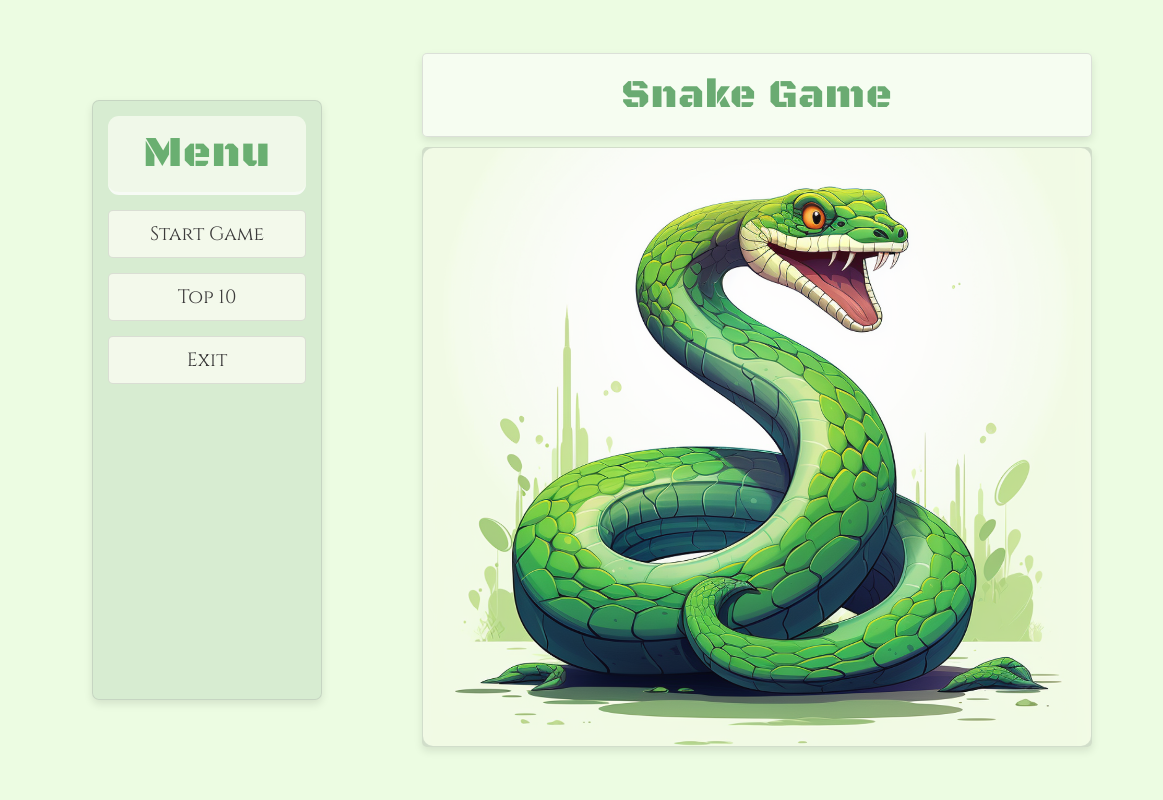
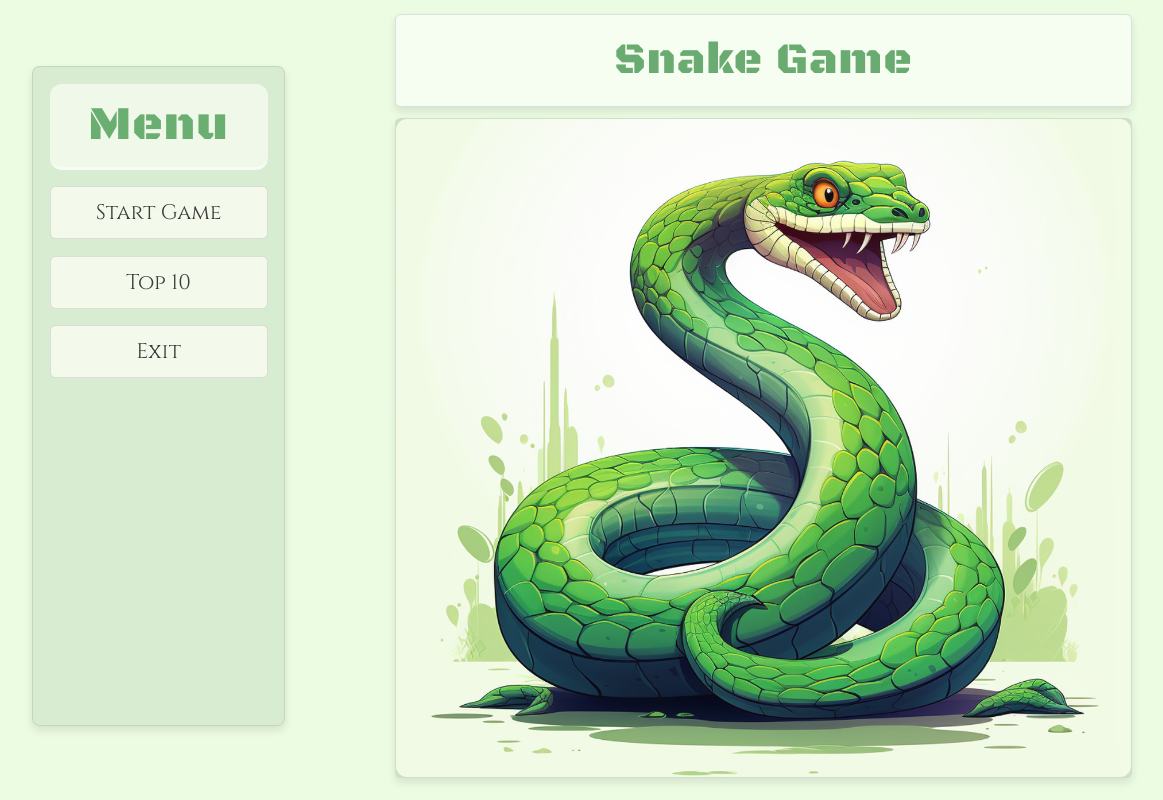
Before and after one commit to MRGiorgiosDev8/snake_game, a Django app: page / in a window 1536 px wide. Shown: the whole page, without its empty margins (76-1239 px from the left). Run offline with Django 5.2, Linux system fonts and the light colour scheme; some libraries are stand-ins or nearby versions; some web fonts are replaced.

Commit message:
update @media

```diff
--- a/game/static/game/css/styles.css
+++ b/game/static/game/css/styles.css
@@ -360,8 +360,8 @@ a.exitBtn:hover {
 
 /* Media */
 
-@media (min-width: 1200px) and (max-width: 1600px) {
-    .body {
+@media (min-width: 1500px) {
+    body {
         zoom: 1.1;
         height: 90vh;
     }
```
